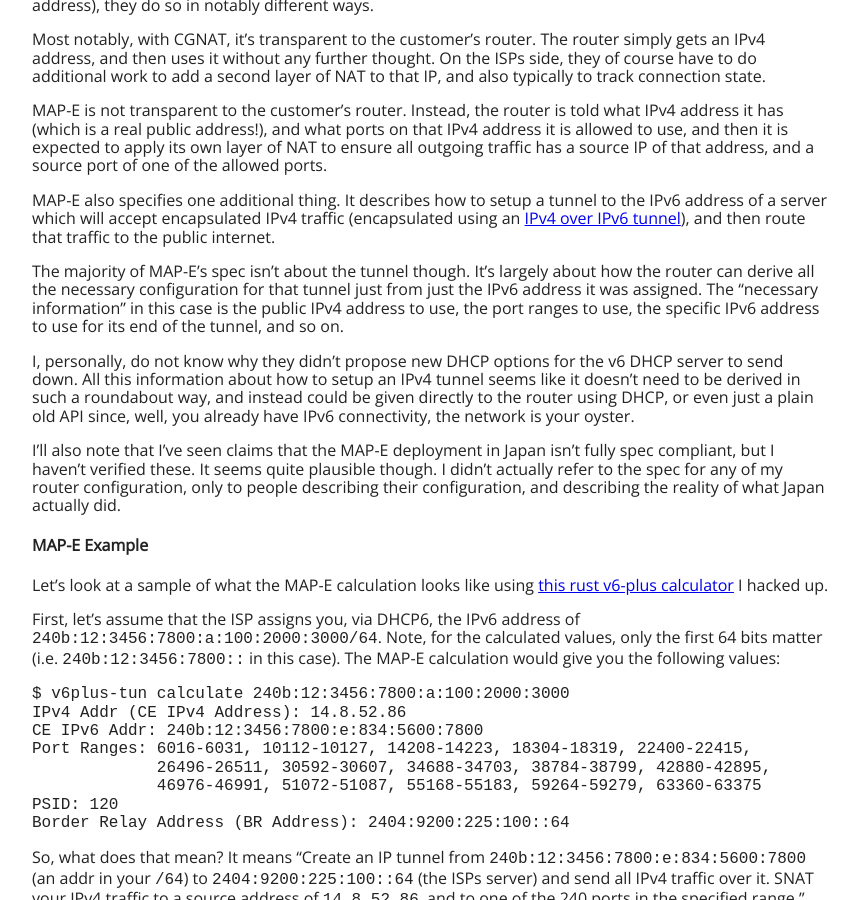
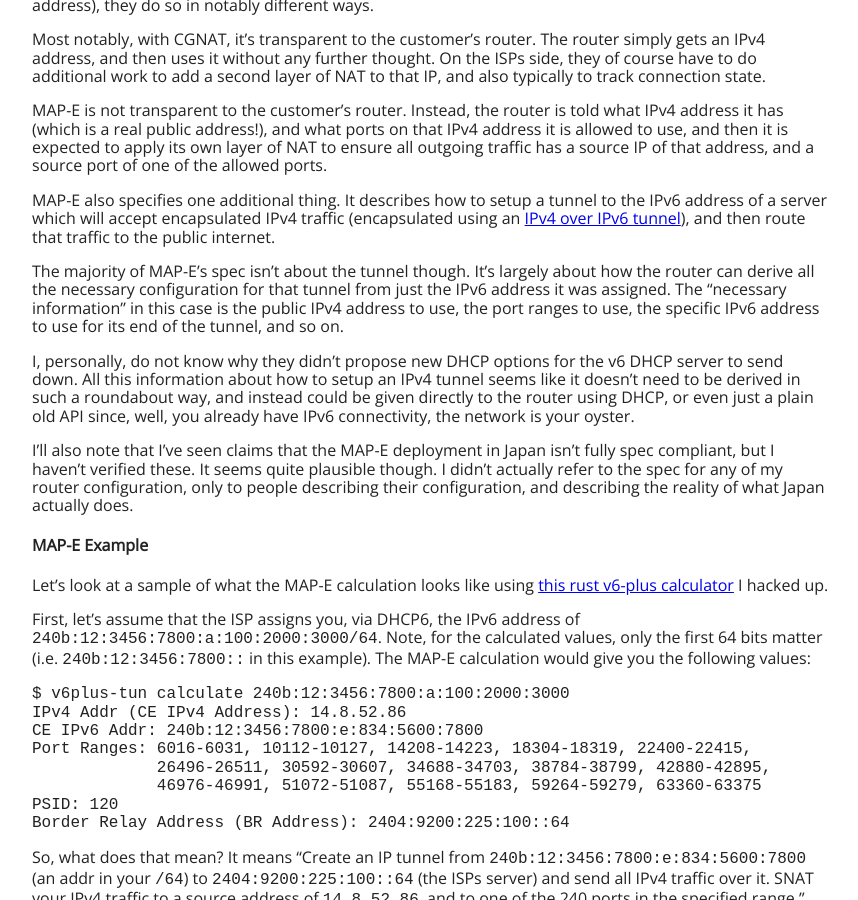
Before and after one commit to euank/euank.com, a Jekyll site: the page built from _posts/2023-02-22-v6-plus.md, in a window 1280 px wide and 900 px high, scrolled down 1451 px. Shown: the whole window, without its empty margins (208-1066 px from the left). Built offline with Jekyll 4.4.1, drawn with Linux system fonts in a browser that asks for light colours; some of the changed text lies outside the part shown.

Commit message:
Minor tweaks

````diff
--- a/_posts/2023-02-22-v6-plus.md
+++ b/_posts/2023-02-22-v6-plus.md
@@ -26,7 +26,9 @@
 of fiddling around to actually get things setup. What's more, most of the
 resources about "v6 plus" are in Japanese.
 
-I figure it's worth writing up my understanding of this and sharing my router config in case it helps someone out there. Unfortunately, I also don't have a full understanding of all the details, so my explanations will also be lacking!
+I figure it's worth writing up my understanding of this and sharing my router
+config in case it helps someone out there. Unfortunately, I also don't have a
+full understanding of all the details, so my explanations will also be lacking!
 
 With that, let's talk about the basics of "v6 plus".
 
@@ -70,8 +72,8 @@
 the public internet.
 
 The majority of MAP-E's spec isn't about the tunnel though. It's largely about
-how the router can derive all the necessary configuration for that tunnel just
-from just the IPv6 address it was assigned.
+how the router can derive all the necessary configuration for that tunnel from
+just the IPv6 address it was assigned.
 The "necessary information" in this case is the public IPv4 address to use, the
 port ranges to use, the specific IPv6 address to use for its end of the tunnel,
 and so on.
@@ -87,13 +89,13 @@
 fully spec compliant, but I haven't verified these. It seems quite plausible
 though. I didn't actually refer to the spec for any of my router configuration,
 only to people describing their configuration, and describing the reality of
-what Japan actually did.
+what Japan actually does.
 
 #### MAP-E Example
 
 Let's look at a sample of what the MAP-E calculation looks like using [this rust v6-plus calculator](https://github.com/euank/v6plus-tun) I hacked up.
 
-First, let's assume that the ISP assigns you, via DHCP6, the IPv6 address of `240b:12:3456:7800:a:100:2000:3000/64`. Note, for the calculated values, only the first 64 bits matter (i.e. `240b:12:3456:7800::` in this case).
+First, let's assume that the ISP assigns you, via DHCP6, the IPv6 address of `240b:12:3456:7800:a:100:2000:3000/64`. Note, for the calculated values, only the first 64 bits matter (i.e. `240b:12:3456:7800::` in this example).
 The MAP-E calculation would give you the following values:
 
 ```
````
Also changed, not shown: other parts of _posts/2023-02-22-v6-plus.md (+5 -5 lines).
